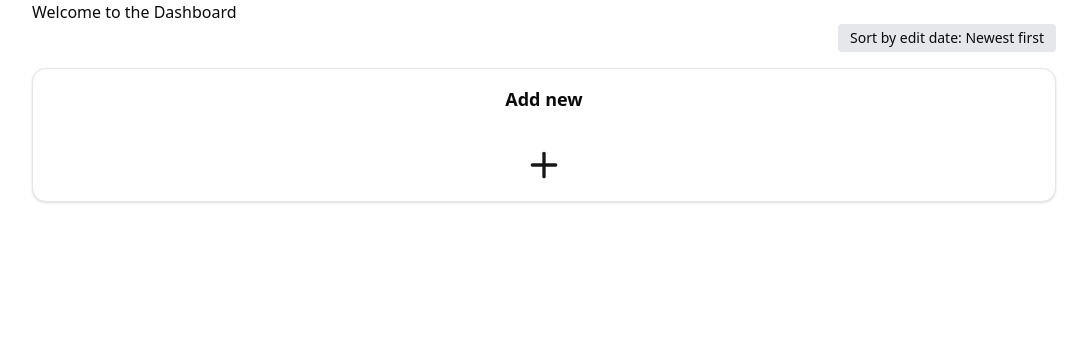
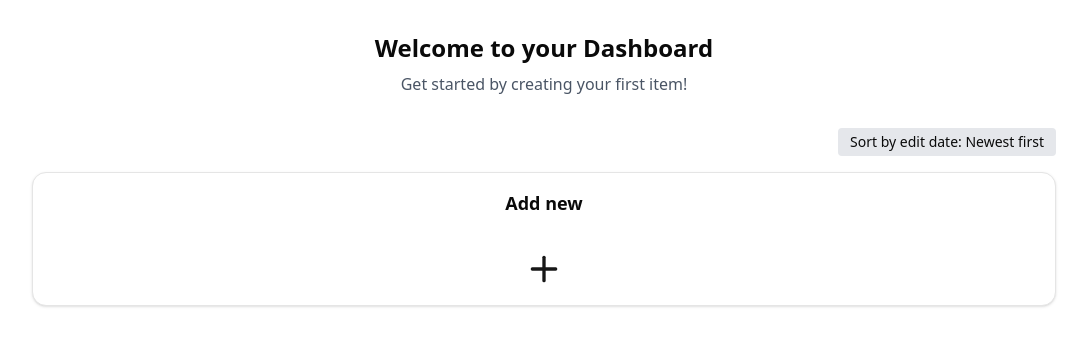
Before and after one commit to juanfrvera/finances-next, a Next.js app: page / in a window 1280 px wide. Shown: the top 346 px of the page, without its empty margins (96-1183 px from the left). Built offline with nearby package versions, Linux system fonts and the light colour scheme; no server answers; the database is empty.

Commit message:
feat(ui): show welcome and call to action only when there are no items on the dashboard

```diff
--- a/src/app/page.tsx
+++ b/src/app/page.tsx
@@ -24,9 +24,16 @@ export default async function Dashboard() {
     return item;
   });
 
+  const hasItems = mappedItems.length > 0;
+
   return (
     <div className="px-4 md:px-12 lg:px-32">
-      Welcome to the Dashboard
+      {!hasItems && (
+        <div className="text-center my-8">
+          <h1 className="text-2xl font-bold mb-2">Welcome to your Dashboard</h1>
+          <p className="text-gray-600 mb-4">Get started by creating your first item!</p>
+        </div>
+      )}
       <DashboardClient items={mappedItems} />
     </div>
   );
```
